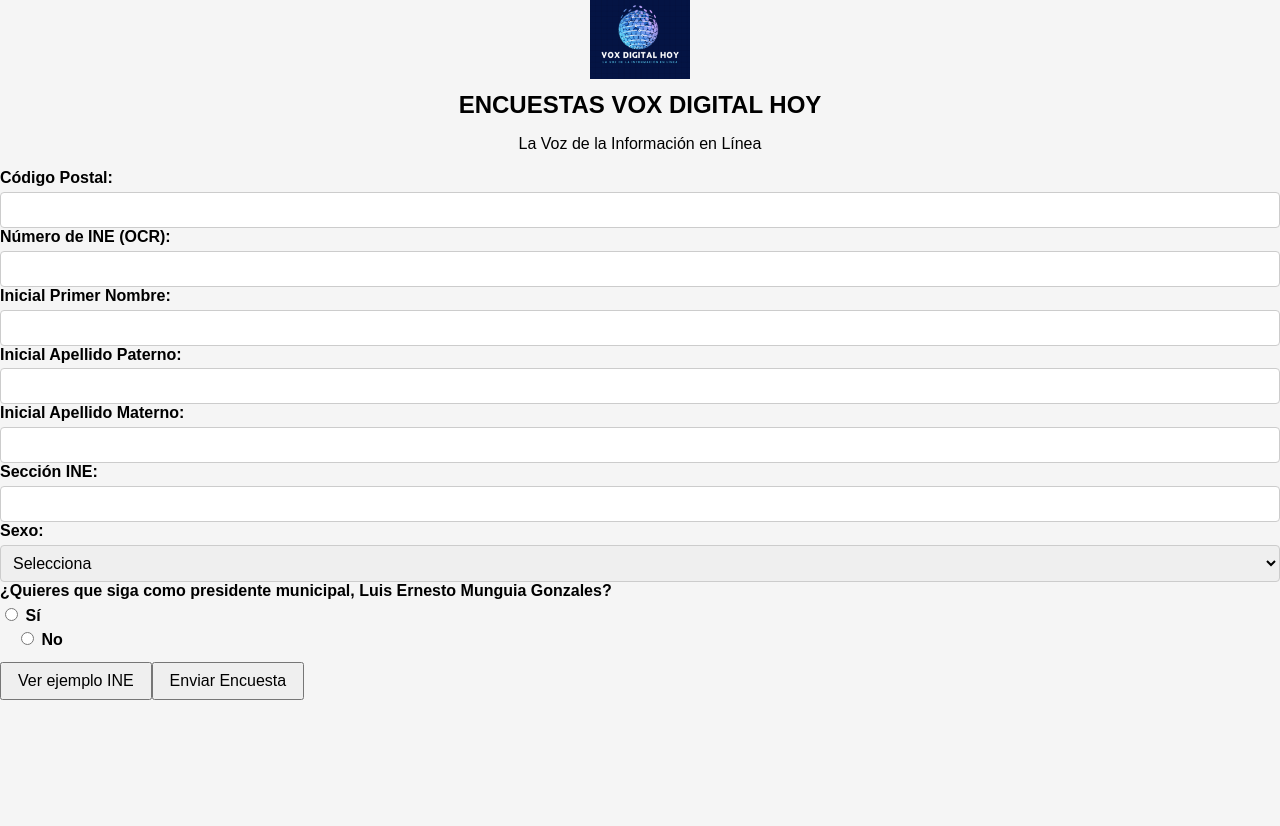
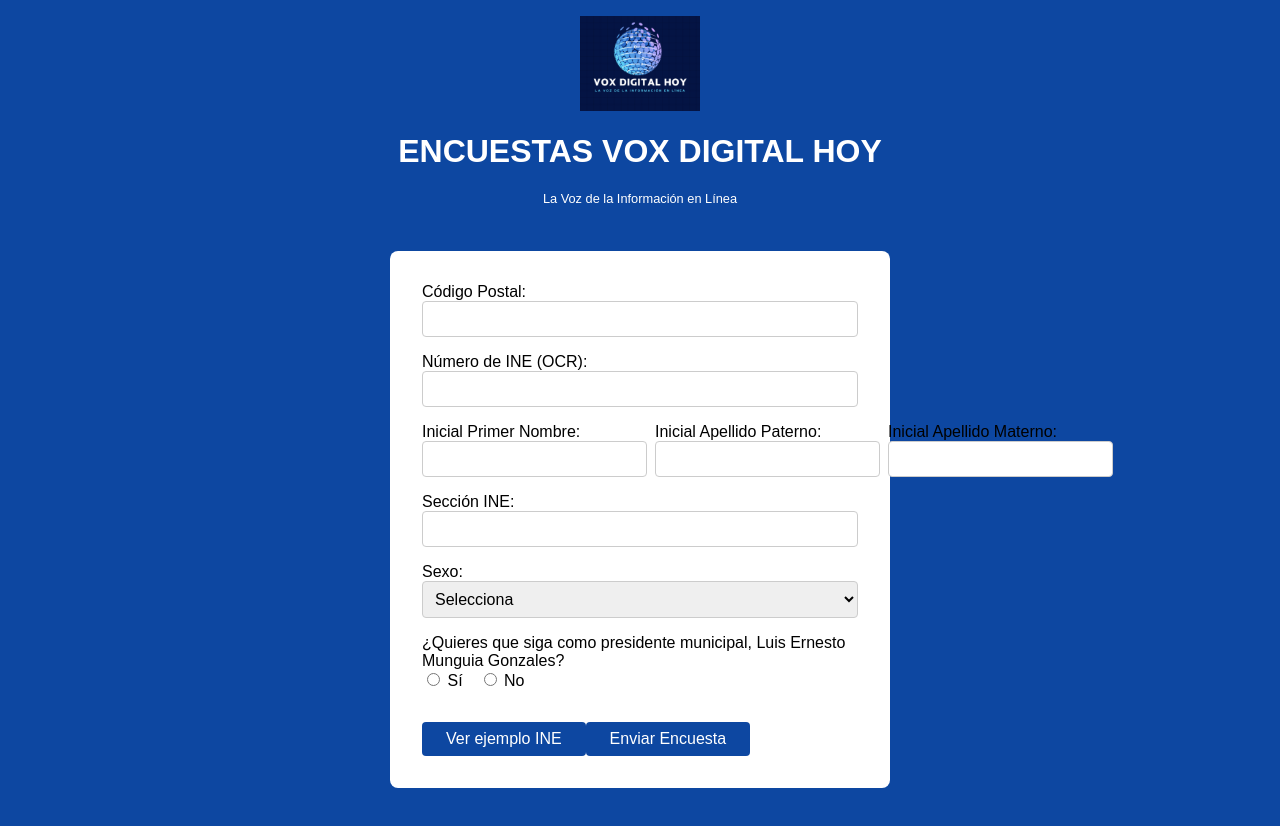
Before and after one commit to voxdigitalhoy-cmd/PRUEBAS, a React (Vite) app in the folder frontend/: page / in a window 1280 px wide. Shown: the top 826 px of the page. Before the commit the page ends 800 px from the top, so only its background shows below. Built offline with nearby package versions, Linux system fonts and the light colour scheme.

Commit message:
Update index.css

```diff
--- a/frontend/src/index.css
+++ b/frontend/src/index.css
@@ -1,96 +1,91 @@
 body {
+  margin: 0;
   font-family: Arial, sans-serif;
-  background-color: #f5f5f5;
-  margin: 0;
-  padding: 0;
 }
 
-.container {
-  max-width: 500px;
-  margin: 2rem auto;
-  background: white;
-  padding: 1.5rem;
-  border-radius: 8px;
-  box-shadow: 0 0 10px rgba(0,0,0,0.1);
+.app-container {
+  background-color: #0D47A1; /* combina con logo */
+  min-height: 100vh;
+  color: white;
+  display: flex;
+  flex-direction: column;
+  align-items: center;
+  padding: 1rem;
 }
 
-header {
+.app-header {
   text-align: center;
+  margin-bottom: 2rem;
+}
+
+.logo {
+  width: 120px;
+  display: block;
+  margin: 0 auto;
+}
+
+.subtitle {
+  font-size: 0.8rem;
+  margin-top: 0.2rem;
+}
+
+.survey-form {
+  background-color: white;
+  color: black;
+  padding: 2rem;
+  border-radius: 8px;
+  width: 100%;
+  max-width: 500px;
+  box-sizing: border-box;
+}
+
+.field-group,
+.initials-group > div {
+  display: flex;
+  flex-direction: column;
   margin-bottom: 1rem;
 }
 
-.logo {
-  width: 100px;
-  margin-bottom: 0.5rem;
+.initials-group {
+  display: flex;
+  justify-content: space-between;
 }
 
-h1 {
-  margin: 0;
-  font-size: 1.5rem;
+.initials-group > div {
+  flex: 1;
+  margin-right: 0.5rem;
 }
 
-h2 {
-  margin: 0;
-  font-size: 1.2rem;
+.initials-group > div:last-child {
+  margin-right: 0;
 }
 
-.subtitulo {
-  font-size: 0.8rem;
-  color: #555;
-}
-
-form .field {
-  margin-bottom: 1rem;
-}
-
-form label {
-  display: block;
-  margin-bottom: 0.3rem;
-  font-weight: bold;
-}
-
-form input[type="text"],
-form select {
-  width: 100%;
+input,
+select {
   padding: 0.5rem;
   font-size: 1rem;
   border-radius: 4px;
   border: 1px solid #ccc;
-  box-sizing: border-box;
-}
-
-.initials {
-  display: flex;
-  justify-content: space-between;
-  gap: 0.5rem;
-  margin-bottom: 1rem;
-}
-
-.initials div {
-  flex: 1;
-}
-
-.initials input {
-  width: 100%;
-  text-align: center;
 }
 
 button {
-  padding: 0.5rem 1rem;
+  padding: 0.5rem 1.5rem;
   font-size: 1rem;
-  margin-top: 0.5rem;
+  border: none;
+  background-color: #0D47A1;
+  color: white;
+  border-radius: 4px;
   cursor: pointer;
+  margin-top: 1rem;
 }
 
-.ine-help {
-  margin-top: 1rem;
-  text-align: center;
+button:hover {
+  background-color: #1565C0;
 }
 
-.ine-image {
-  margin-top: 0.5rem;
-  width: 100%;
-  max-width: 400px;
-  border: 1px solid #ccc;
+.ine-example img {
+  max-width: 100%;
+  margin-top: 1rem;
+  border: 2px solid #ccc;
   border-radius: 4px;
 }
```
